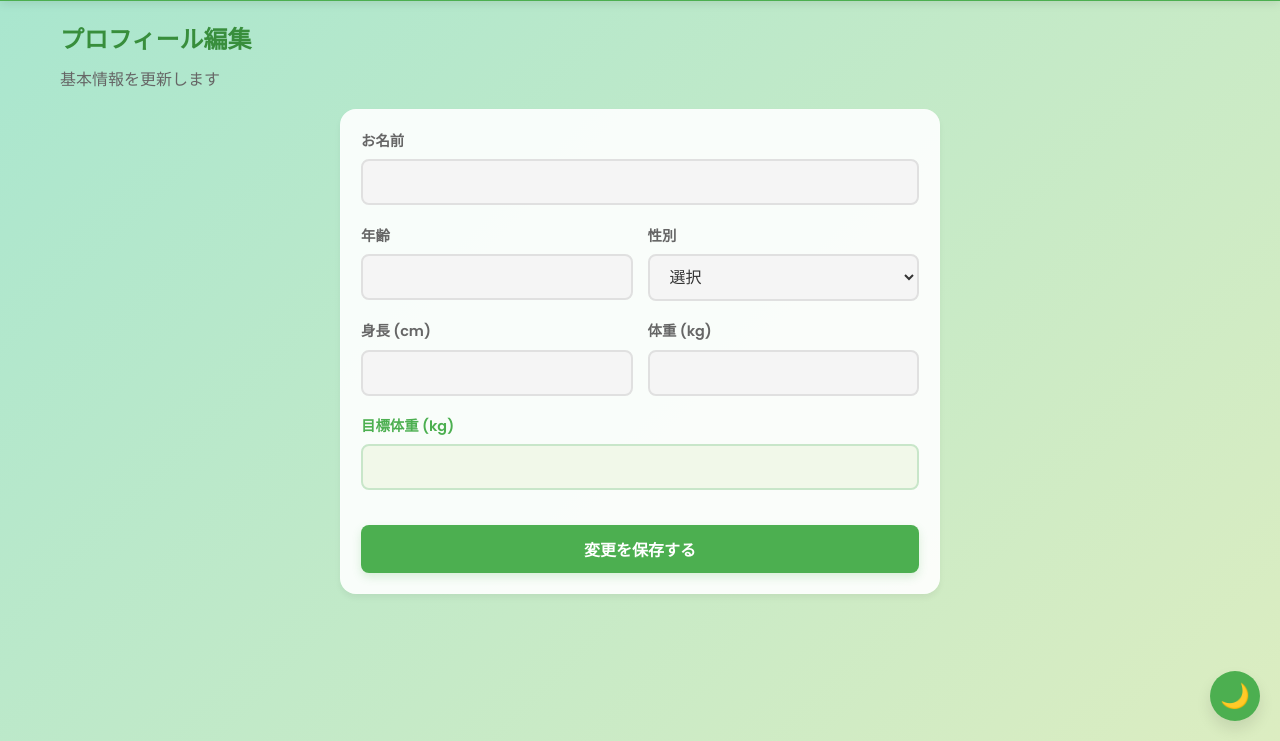
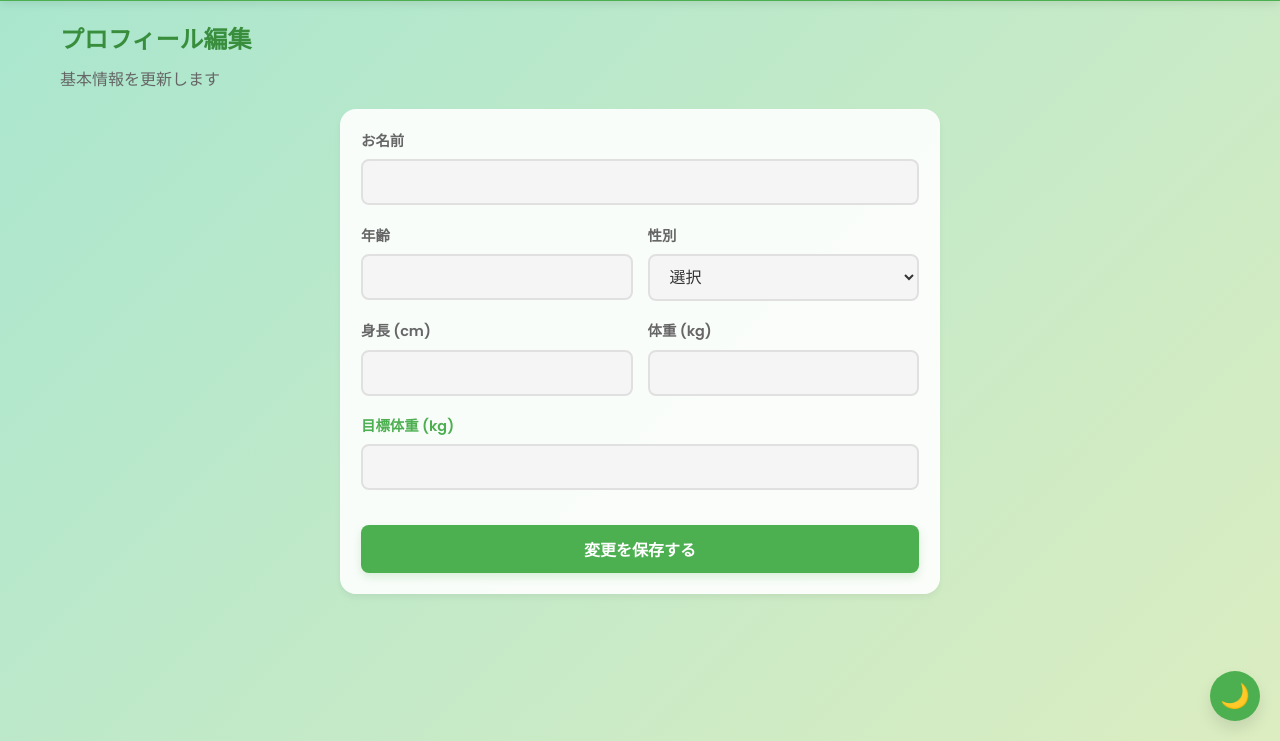
Before and after one commit to INDEXUwU/health-app, a plain HTML site: page frontend/user_info.html in a window 1280 px wide. Shown: the part 59-800 px from the top of the page. Drawn offline with Linux system fonts and the light colour scheme; no server answers; sample sign-in values are in the browser's storage.

Commit message:
fix(ui): consistency of dark mode input style in profile edit

```diff
--- a/frontend/user_info.html
+++ b/frontend/user_info.html
@@ -62,8 +62,7 @@
 
                 <div class="form-group">
                     <label for="target_weight" style="color:var(--primary);">目標体重 (kg)</label>
-                    <input type="number" id="target_weight" step="0.1" required
-                        style="background:#f1f8e9; border-color:var(--primary-light);">
+                    <input type="number" id="target_weight" step="0.1" required>
                 </div>
 
                 <button type="button" onclick="saveUserInfo()" class="btn btn-block mt-2">
```
